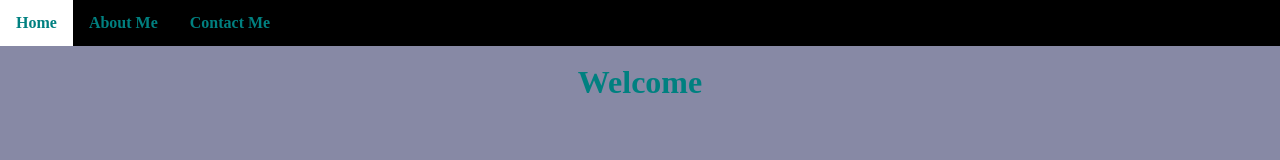
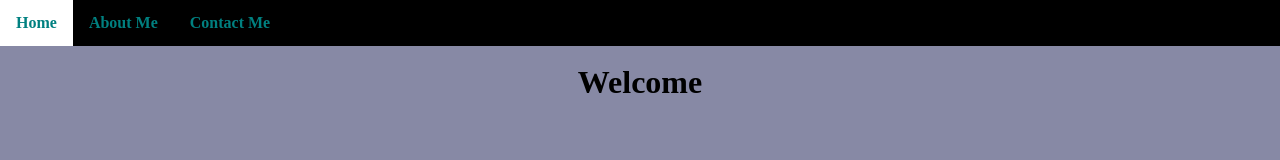
Before and after one commit to WVCS/portfolio-VincenteNguyen1, a plain HTML site: page index.html in a window 1280 px wide. Drawn offline with Linux system fonts and the light colour scheme.

Commit message:
Update style.css

```diff
--- a/style.css
+++ b/style.css
@@ -1,4 +1,4 @@
-h1 { color: #008080;
+h1 { color: Black;
 text-align: center;
 margin-top: 4rem;
 }
```
